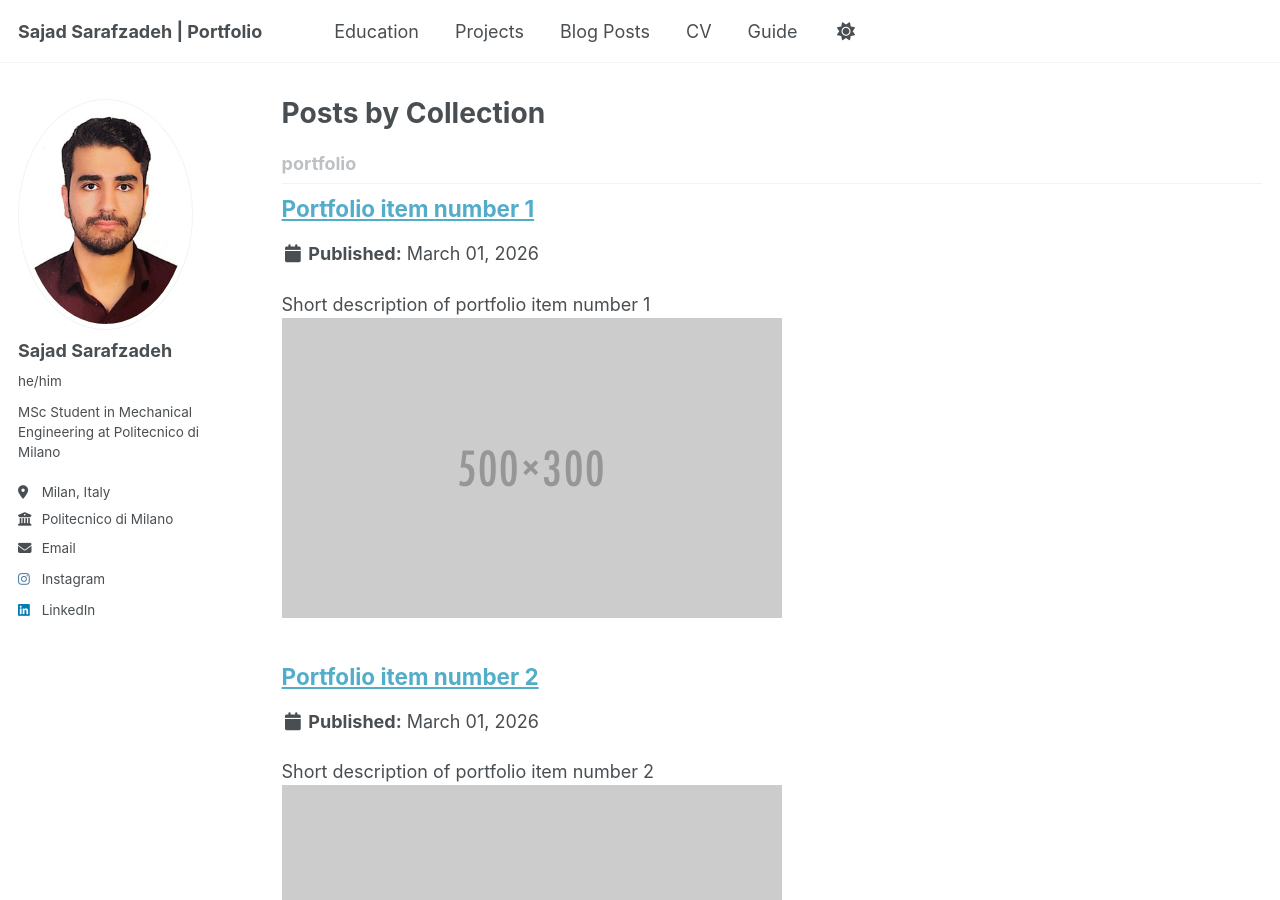
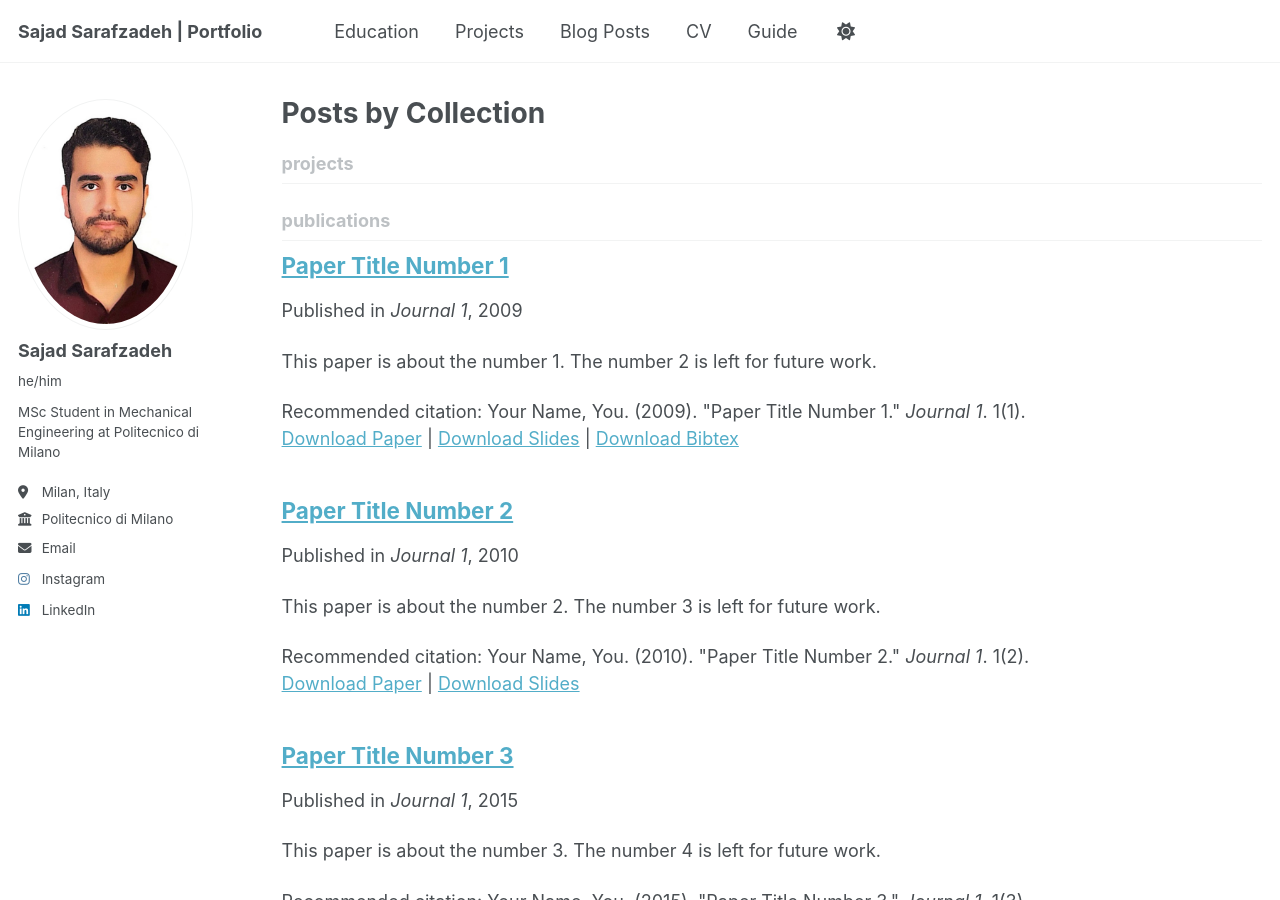
Before and after one commit to sajadsarafzadeh/sajadsarafzadeh.github.io, a Jekyll site: the page built from _pages/collection-archive.html, in a window 1280 px wide and 900 px high. Built offline with Jekyll 4.4.1, drawn with Linux system fonts in a browser that asks for light colours; a script bundle is joined from its source files by our own code; library files that are not in the unit come from our copies.

Commit message:
Update _config.yml

```diff
--- a/_config.yml
+++ b/_config.yml
@@ -227,7 +227,7 @@
   publications:
     output: true
     permalink: /:collection/:path/
-  portfolio:
+  projects:
     output: true
     permalink: /:collection/:path/
   talks:
@@ -276,7 +276,7 @@
   # _portfolio
   - scope:
       path: ""
-      type: portfolio
+      type: projects
     values:
       layout: single
       author_profile: true
```
